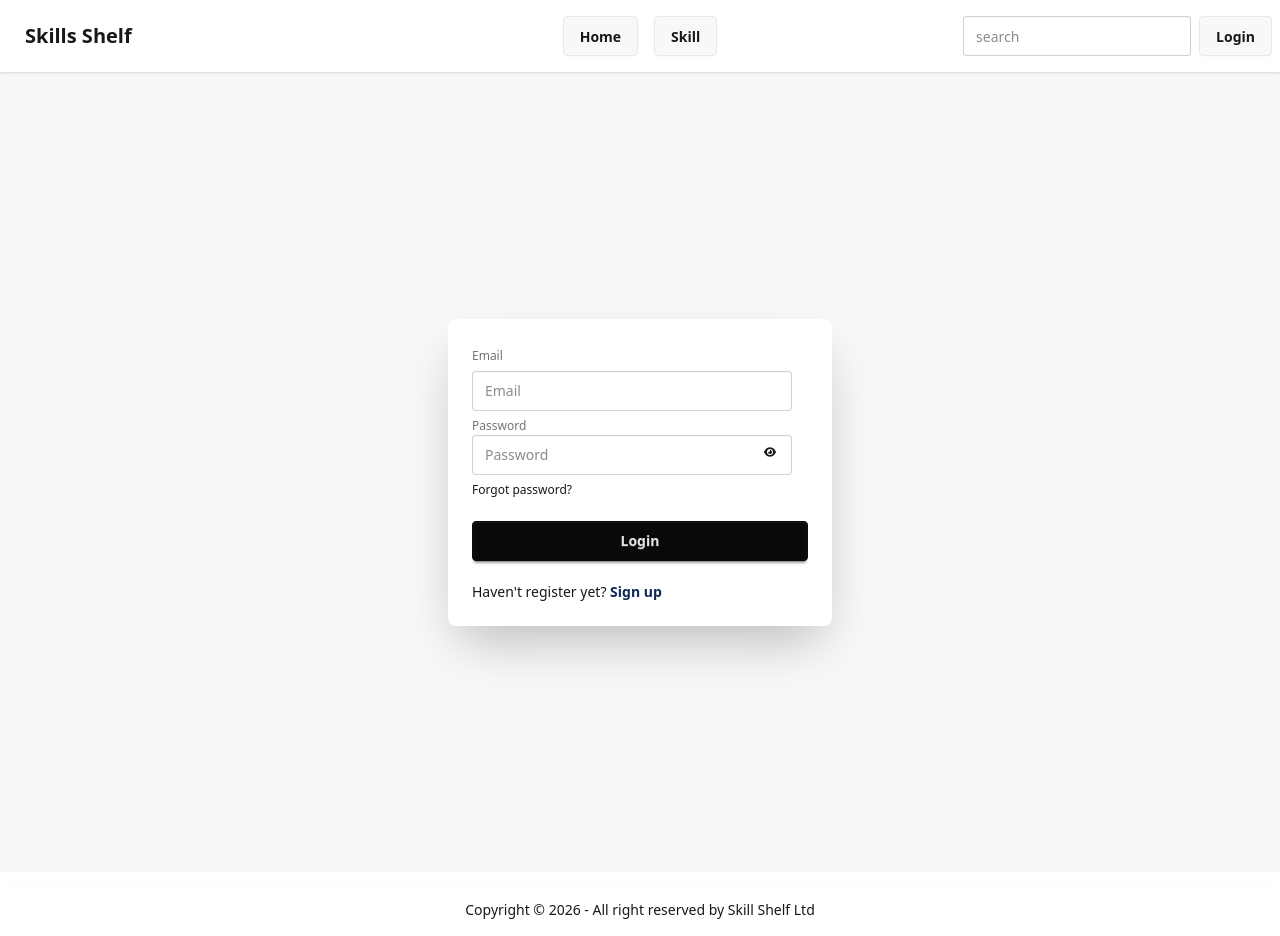
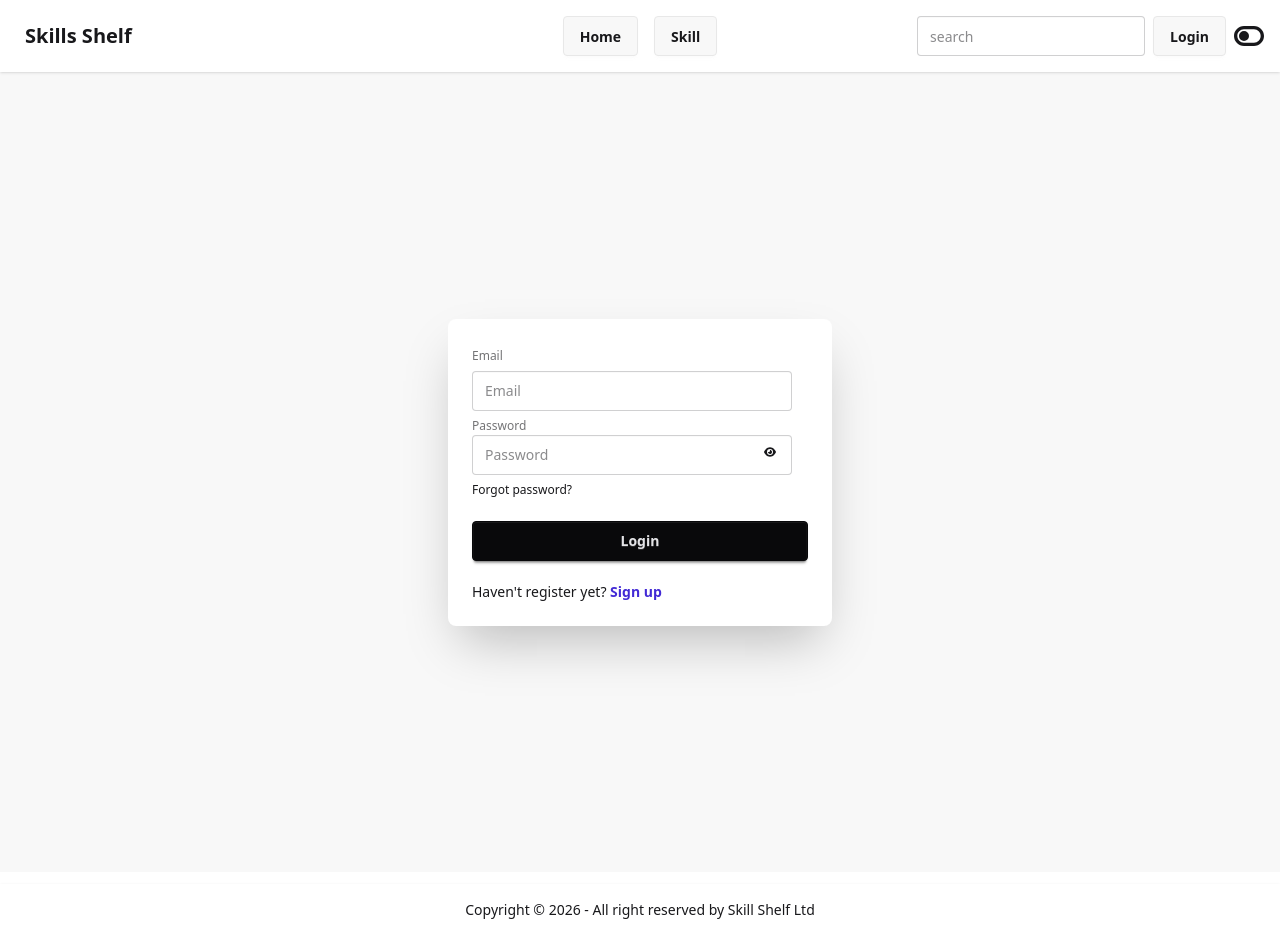
Before and after one commit to anikshajol/skill-shelf, a React (Vite) app: page /login in a window 1280 px wide. Built offline with nearby package versions, Linux system fonts and the light colour scheme; no server answers.

Commit message:
dark mode impliment done

```diff
--- a/src/Components/Navbar.jsx
+++ b/src/Components/Navbar.jsx
@@ -1,13 +1,15 @@
 import React, { useContext } from "react";
 import { IoIosMenu } from "react-icons/io";
 import { Link, NavLink, useNavigate } from "react-router";
-import { AuthContext } from "../Context/Context";
+import { AuthContext, ThemeContext } from "../Context/Context";
 import Loader from "./Loader";
 import toast from "react-hot-toast";
+import { FaToggleOff, FaToggleOn } from "react-icons/fa6";
 
 const Navbar = () => {
   const { user, logOut, loading, search, setSearch } = useContext(AuthContext);
   // const [loading, setLoading] = useState(false);
+  const { theme, toggleTheme } = useContext(ThemeContext);
   const navigate = useNavigate();
   const link = (
     <>
@@ -109,6 +111,13 @@ const Navbar = () => {
               Logout
             </Link>
           )}
+          <div onClick={toggleTheme} className="px-2 cursor-pointer">
+            {theme == "light" ? (
+              <FaToggleOff size={30} />
+            ) : (
+              <FaToggleOn size={30} />
+            )}
+          </div>
         </div>
       </div>
     </nav>
--- a/src/Context/Context.jsx
+++ b/src/Context/Context.jsx
@@ -1,3 +1,4 @@
 import { createContext } from "react";
 
 export const AuthContext = createContext(null);
+export const ThemeContext = createContext(null);
--- a/src/Provider/Provider.jsx
+++ b/src/Provider/Provider.jsx
@@ -1,5 +1,5 @@
 import React, { useEffect, useState } from "react";
-import { AuthContext } from "../Context/Context";
+import { AuthContext, ThemeContext } from "../Context/Context";
 import {
   createUserWithEmailAndPassword,
   onAuthStateChanged,
@@ -8,11 +8,13 @@ import {
   updateProfile,
 } from "firebase/auth";
 import { auth } from "../firebase/firebase.config";
+import useTheme from "../hooks/useTheme";
 
 const Provider = ({ children }) => {
   const [loading, setLoading] = useState(true);
   const [user, setUser] = useState("");
   const [search, setSearch] = useState("");
+
   const signUpUser = (email, password) => {
     setLoading(true);
     return createUserWithEmailAndPassword(auth, email, password);
@@ -40,6 +42,8 @@ const Provider = ({ children }) => {
     return () => unSubscribe();
   }, []);
 
+  const { theme, toggleTheme } = useTheme();
+
   const userInfo = {
     search,
     setSearch,
@@ -53,7 +57,11 @@ const Provider = ({ children }) => {
     loginUser,
   };
 
-  return <AuthContext value={userInfo}>{children}</AuthContext>;
+  return (
+    <ThemeContext value={{ theme, toggleTheme }}>
+      <AuthContext value={userInfo}>{children}</AuthContext>
+    </ThemeContext>
+  );
 };
 
 export default Provider;
--- /dev/null
+++ b/src/hooks/useTheme.jsx
@@ -0,0 +1,19 @@
+import React, { useEffect, useState } from "react";
+
+const useTheme = () => {
+  const [theme, setTheme] = useState(
+    () => localStorage.getItem("theme") || "light"
+  );
+
+  const toggleTheme = () => {
+    setTheme((prev) => (prev == "light" ? "dark" : "light"));
+  };
+
+  useEffect(() => {
+    localStorage.setItem("theme", theme);
+    document.querySelector("html").setAttribute("data-theme", theme);
+  }, [theme]);
+  return { theme, toggleTheme };
+};
+
+export default useTheme;
--- a/src/index.css
+++ b/src/index.css
@@ -1,8 +1,7 @@
 @import "tailwindcss";
 @plugin "daisyui";
 @plugin "daisyui/theme" {
-  name: "mytheme";
-  default: light; /* set as default */
+  themes: light --default, dark --prefersdark;
 
   --color-primary: #0f2854;
   --color-secondary: #1c4d8d;
```
